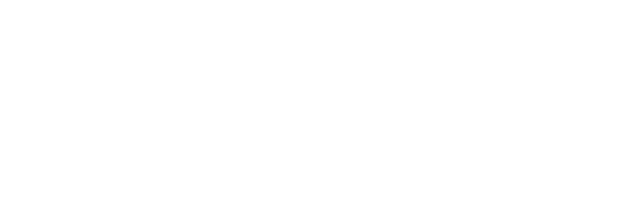
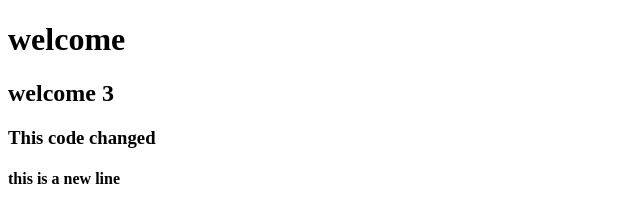
Before and after one commit to modasserjasim/my-portfolio, a plain HTML site: page index.html in a window 1280 px wide. Shown: the whole page, without its empty margins (0-640 px from the left). Drawn offline with Linux system fonts and the light colour scheme.

Commit message:
h4 heading added

```diff
--- a/index.html
+++ b/index.html
@@ -8,5 +8,9 @@
 </head>
 <body>
 
+    <h1>welcome</h1>
+    <h2>welcome 3 </h2>
+    <h3>This code changed</h3>
+    <h4>this is a new line</h4>
 </body>
 </html>
```
